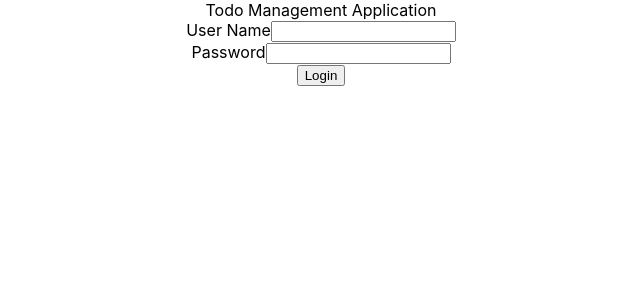
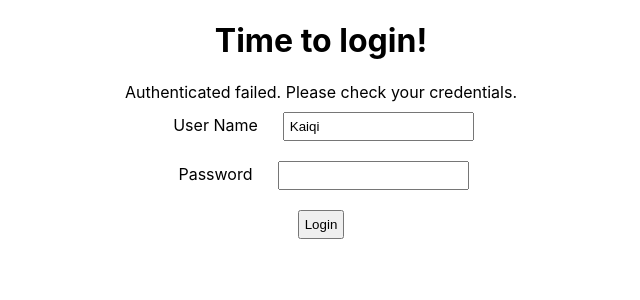
Before and after one commit to kaiqiz8/todo-app, a React (Create React App) app: page / in a window 1280 px wide. Both pictures are taken after a click on the button "Login". Shown: the top 300 px of the page, without its empty margins (319-959 px from the left). Built offline with nearby package versions, Linux system fonts and the light colour scheme.

Commit message:
set up welcome, todo, and error page

```diff
--- a/package.json
+++ b/package.json
@@ -8,6 +8,7 @@
     "@testing-library/user-event": "^13.5.0",
     "react": "^18.2.0",
     "react-dom": "^18.2.0",
+    "react-router-dom": "^6.10.0",
     "react-scripts": "5.0.1",
     "web-vitals": "^2.1.4"
   },
--- /dev/null
+++ b/src/components/todo/TodoApp.css
@@ -0,0 +1,4 @@
+label, input, button {
+    margin: 10px;
+    padding: 5px;
+}
--- a/src/components/todo/TodoApp.jsx
+++ b/src/components/todo/TodoApp.jsx
@@ -1,37 +1,138 @@
+import { useState } from 'react';
+import './TodoApp.css';
+import {BrowserRouter, Routes, Route, useNavigate, useParams, Link} from 'react-router-dom';
+
 export default function TodoApp() {
     return (
         <div className="TodoApp">
-            Todo Management Application
-            <LoginComponent />
+            <BrowserRouter>
+                <Routes>
+                    <Route path='/' element={<LoginComponent />} />
+                    <Route path='/login' element={<LoginComponent />}/>
+                    <Route path='/welcome/:username' element={<WelcomeComponent />} />
+                    <Route path='/todos' element={<ListTodoComponent />} />
+                    <Route path='*' element={<ErrorComponent />} />
+                </Routes>
+            </BrowserRouter>
+            {/* <LoginComponent /> */}
             {/* <WelcomeComponent /> */}
         </div>
     )
 }
 
 function LoginComponent() {
+    const [username, setUsername] =  useState('Kaiqi');
+    const [password, setPassword] = useState('');
+    const [showSuccessMessage, setShowSuccessMesage] = useState(false);
+    const [showErrorMessage, setShowErrorMessage] = useState(false);
+    const navigate = useNavigate();
+
+    function handleUsernameChange(event) {
+        // console.log(event.target.value);
+        setUsername(event.target.value);
+    }
+    function handlePasswordChange(event) {
+        // console.log(event.target.value);
+        setPassword(event.target.value);
+    }
+    function handleSubmit() {
+        if (username==='Kaiqi' && password === 'dummy'){
+            console.log("success");
+            setShowSuccessMesage(true);
+            setShowErrorMessage(false);
+            navigate(`/welcome/${username}`);
+        } else {
+            console.log("authentication failed");
+            setShowErrorMessage(true);
+            setShowSuccessMesage(false);
+        }
+    }
+
     return (
         <div className="Login">
+            <h1>Time to login! </h1>
+            {showSuccessMessage && <div className="successMessage">Authenticated successfully</div>}
+            {showErrorMessage && <div className="errorMessage">Authenticated failed.
+                                                            Please check your credentials.</div>}
             <div className="LoginForm">
                 <div>
                     <label>User Name</label>
-                    <input type="text" name="username" />
+                    <input type="text" name="username" value= {username} onChange = {handleUsernameChange}/>
                 </div>
                 <div>
                     <label>Password</label>
-                    <input type="text" name="password" />
+                    <input type="password" name="password" value= {password} onChange = {handlePasswordChange}/>
                 </div>
                 <div>
-                    <button type="button" name="login">Login </button>
+                    <button type="button" name="login" onClick = {handleSubmit}>Login </button>
                 </div>
             </div>
         </div>
     )
 }
 
-function WelcomeComponent() {
+
+function WelcomeComponent({}) {
+    const {username} = useParams();
+    console.log(username);
+
     return (
-        <div className="Welcome">
-            Welcome Component
+        <div className='WelcomeComponent'>
+            <h1>Welcome {username} </h1>
+            <div>
+                Manage your todos. <Link to='/todos' >Go here</Link>
+            </div>
+
+        </div>
+
+    )
+}
+
+function ErrorComponent() {
+    return (
+        <div className="ErrorComponent">
+            <h1>We are working really hard!</h1>
+            <div>Apologies for the 404. Reach out to our team at zhang.kaiq@northeastern.edu</div>
+
         </div>
     )
 }
+
+
+function ListTodoComponent() {
+    const today = new Date();
+    const targetDate = new Date(today.getFullYear() + 12, today.getMonth(), today.getDate());
+    const todos = [
+        {id: 1, description: 'Learn aws', done: false, targetDate: targetDate},
+        {id: 2, description: 'Learn full stack dev', done: false, targetDate: targetDate},
+        {id: 3, description: 'Learn DevOps', done: false, targetDate: targetDate}];
+
+    return (
+        <div className="ListTodoComponent">
+            <h1>Things you want to do: </h1>
+            <div>
+                <table>
+                    <thead>
+                        <tr>
+                            <td>Id</td>
+                            <td>Description</td>
+                            <td>Is done?</td>
+                            <td>Target Date</td>
+                            <td></td>
+                        </tr>
+                    </thead>
+                    <tbody>
+                        {todos.map(todo => (<tr key={todo.id}>
+                            <td>{todo.id}</td>
+                            <td>{todo.description}</td>
+                            <td>{todo.done.toString()}</td>
+                            <td>{todo.targetDate.toDateString()}</td>
+                        </tr>))}
+
+                    </tbody>
+                </table>
+            </div>
+
+        </div>
+    )
+}
```
Also changed, not shown: 1 other file (tests, documents, lock files or other folders).
